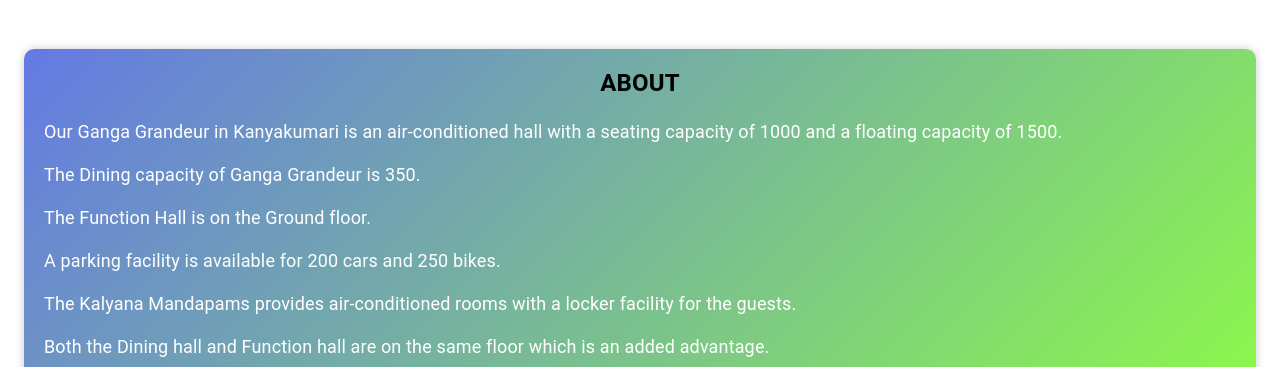
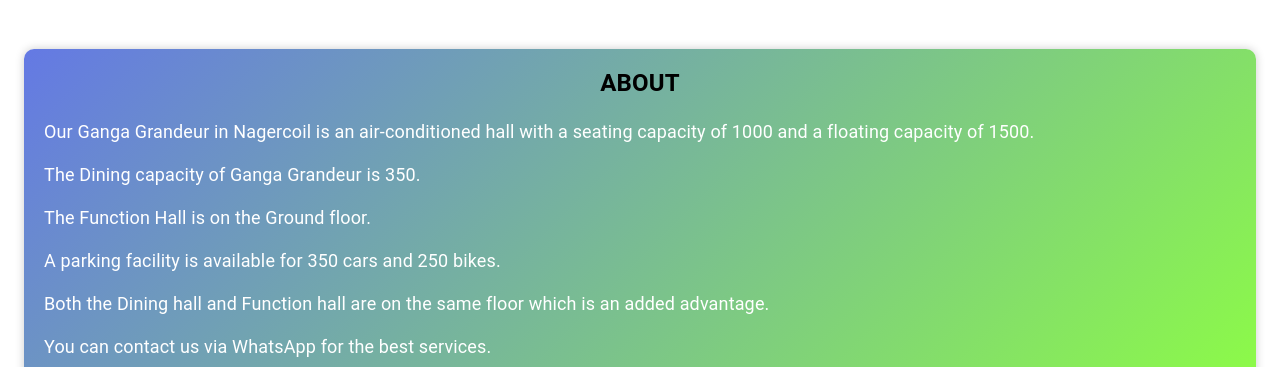
Before and after one commit to Freelancingwebsites/Ganga_Grandeur, a React (Create React App) app: page / in a window 1280 px wide. Shown: the part 881-1248 px from the top of the page. Built offline with nearby package versions, Linux system fonts and the light colour scheme.

Commit message:
Update About.js

```diff
--- a/src/Components/About.js
+++ b/src/Components/About.js
@@ -14,7 +14,7 @@
             <b> ABOUT </b>
           </h1>
           <p style={paragraphStyle}>
-            Our Ganga Grandeur in Kanyakumari is an air-conditioned hall with a
+            Our Ganga Grandeur in Nagercoil is an air-conditioned hall with a
             seating capacity of 1000 and a floating capacity of 1500.
           </p>
           <p style={paragraphStyle}>
@@ -24,11 +24,7 @@
             The Function Hall is on the Ground floor.
           </p>
           <p style={paragraphStyle}>
-            A parking facility is available for 200 cars and 250 bikes.
-          </p>
-          <p style={paragraphStyle}>
-            The Kalyana Mandapams provides air-conditioned rooms with a locker
-            facility for the guests.
+            A parking facility is available for 350 cars and 250 bikes.
           </p>
           <p style={paragraphStyle}>
             Both the Dining hall and Function hall are on the same floor which
```
